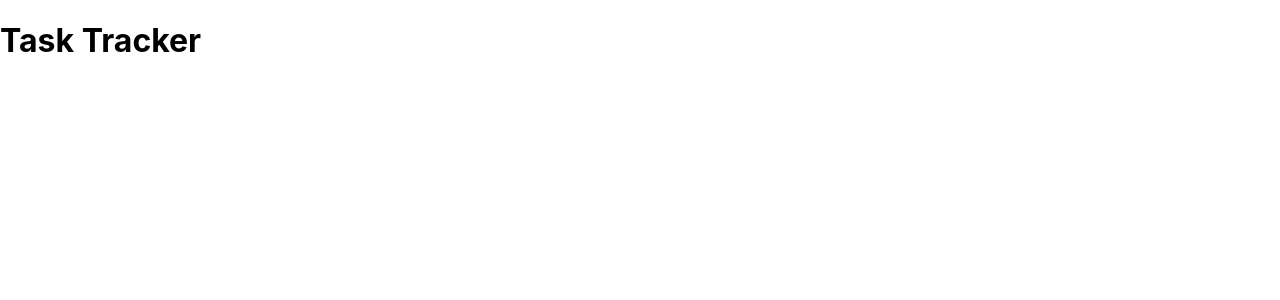
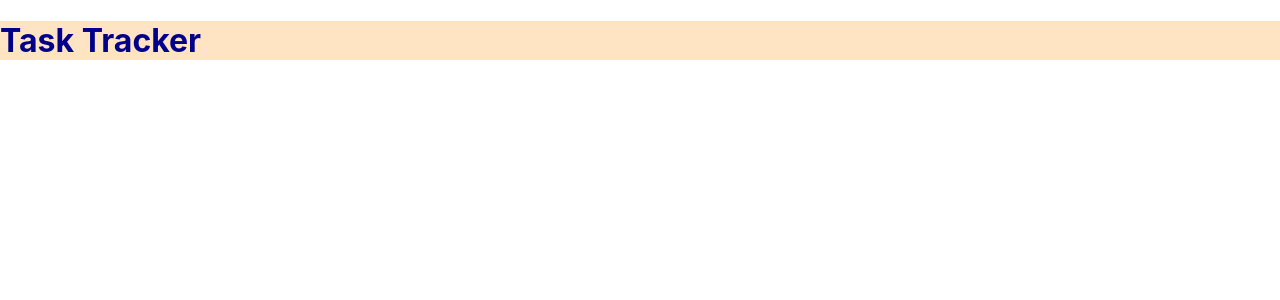
Before and after one commit to karchal/task-manager, a React (Create React App) app: page / in a window 1280 px wide. Shown: the top 300 px of the page. Built offline with nearby package versions, Linux system fonts and the light colour scheme.

Commit message:
use prop in header, style header

```diff
--- a/src/components/Header.js
+++ b/src/components/Header.js
@@ -1,11 +1,20 @@
 import React from 'react';
+import PropTypes from 'prop-types';
 
-const Header = () => {
+const Header = ({ title }) => {
     return (
         <header>
-            <h1>Task Tracker</h1>
+            <h1 style={{ color: 'darkblue', backgroundColor: 'bisque'}}>{ title }</h1>
         </header>
     );
-};
+}
+
+Header.defaultProps = {
+    title: 'Task Tracker',
+}
+
+Header.propTypes = {
+    title: PropTypes.string.isRequired,
+}
 
 export default Header;
```
